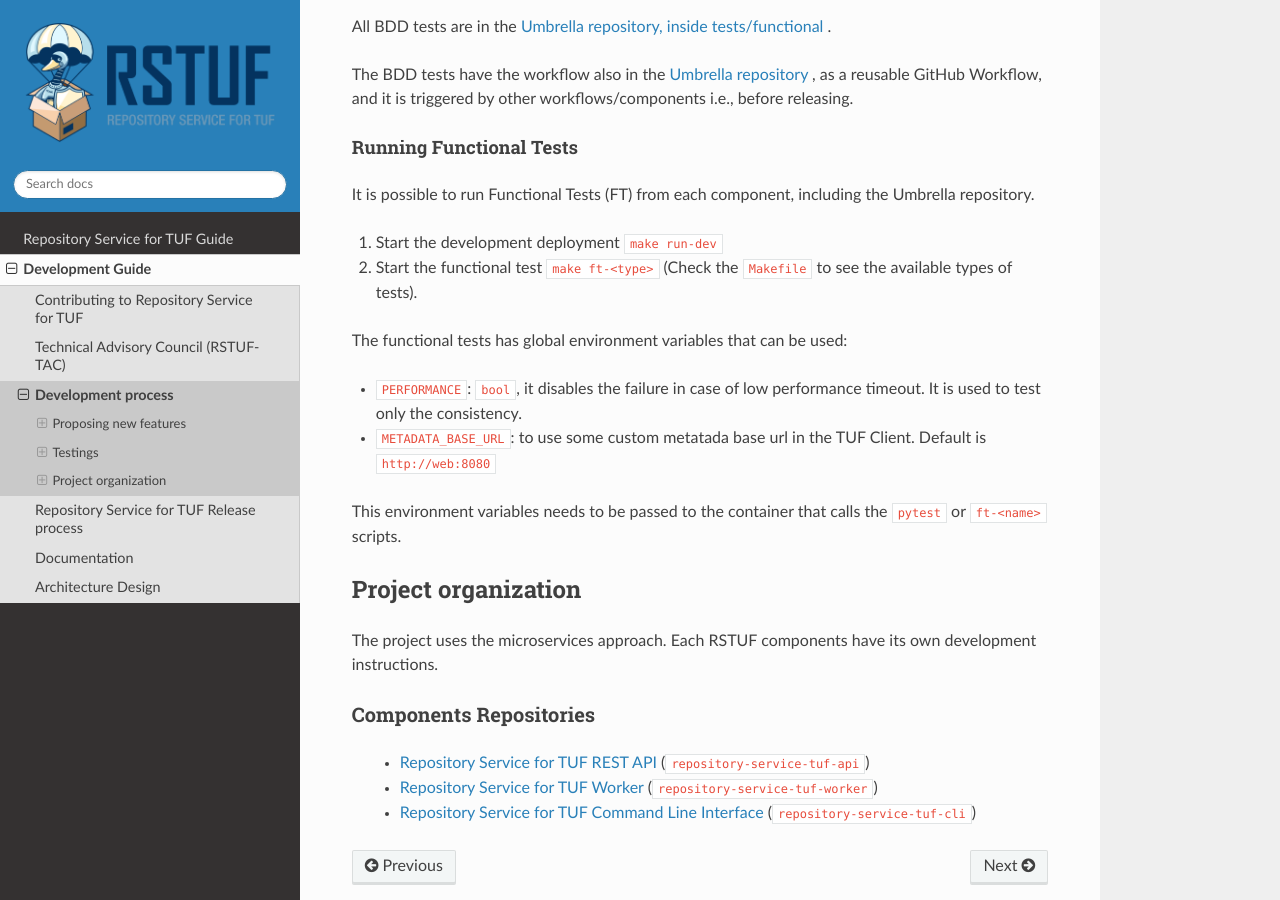
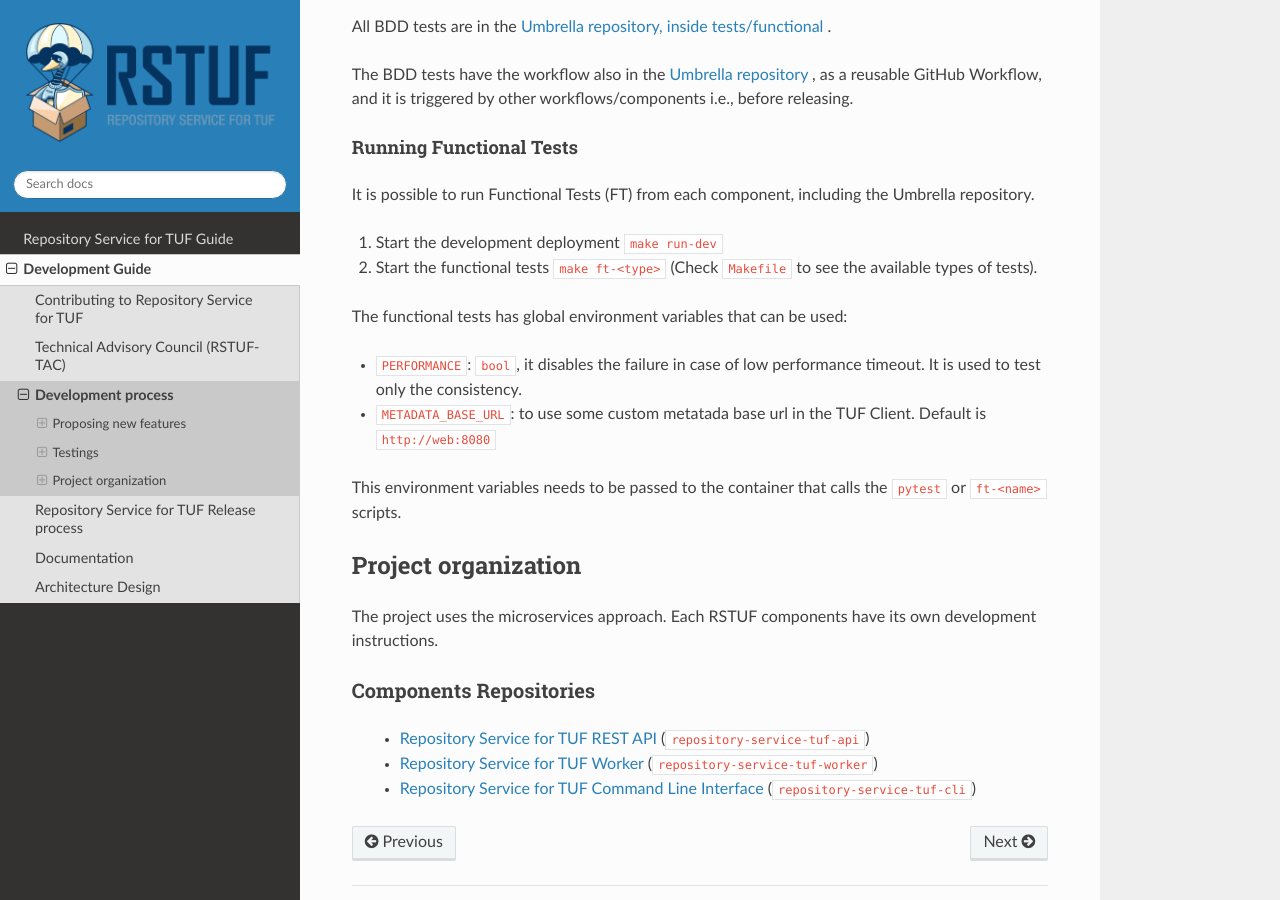
Before and after one commit to repository-service-tuf/repository-service-tuf, a Sphinx documentation site: the page built from docs/source/devel/development.rst, in a window 1280 px wide and 900 px high, scrolled down 2858 px. Built offline with Sphinx 7.4.7 and the Read the Docs theme 2.0.0, drawn with Linux system fonts in a browser that asks for light colours.

Commit message:
Update docs/source/devel/development.rst
Co-authored-by: Martin Vrachev <martin.vrachev@gmail.com>

```diff
--- a/docs/source/devel/development.rst
+++ b/docs/source/devel/development.rst
@@ -132,7 +132,7 @@ It is possible to run Functional Tests (FT) from each component, including the
 Umbrella repository.
 
 1. Start the development deployment ``make run-dev``
-2. Start the functional test  ``make ft-<type>`` (Check the ``Makefile`` to
+2. Start the functional tests  ``make ft-<type>`` (Check ``Makefile`` to
    see the available types of tests).
 
 The functional tests has global environment variables that can be used:
```
